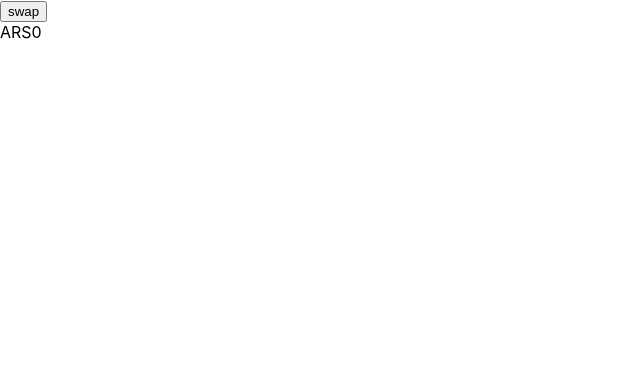
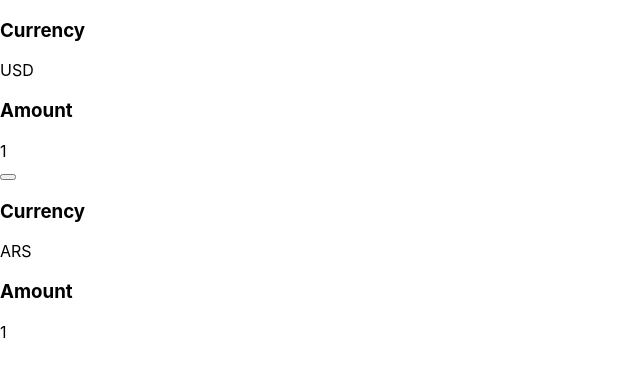
Before and after one commit to hzjqn/cconvert, a React (Create React App) app: page / in a window 1280 px wide. Shown: the top 376 px of the page, without its empty margins (0-640 px from the left). Built offline with nearby package versions, Linux system fonts and the light colour scheme; no server answers.

Commit message:
Started implementing Redux. Swap Currency button works

```diff
--- a/src/App.js
+++ b/src/App.js
@@ -1,5 +1,6 @@
 import React, { Component } from 'react';
 // import ReactDOM from 'react-dom';
+import { connect } from 'react-redux';
 import Card from './component/Card';
 import BaseInput from './component/BaseInput';
 import Button from './component/Button';
@@ -10,77 +11,53 @@ class App extends Component {
 
   constructor(props){
     super(props)
-    this.state = {
-      fetched: false,
-      conversionRates: '',
-      input: {
-        currency: "USD",
-        amount: 0
-      },
-      output: {
-        currency: "ARS",
-        amount: 0
-      }
-    }
-    this.updateBaseInput = this.updateBaseInput.bind(this);
+    this.handleClick = this.handleClick.bind(this);
   }
 
-  componentDidMount(){
-    this.getConversionRates();
-  }
-
-  getConversionRates(){
-    fetch('https://openexchangerates.org/api/latest.json?app_id=0047685b53464ad6b30b648429bf1919')
-      .then((res) => {
-      return res.json();
-      })
-      .then((json) => {
-        this.setState({
-          fetched: true,
-          conversionRates: json.rates,
-          input: this.state.input,
-          output: this.state.input
-        })
-      })
-      .catch((err) => {
-        console.log(err);
-      })
-  }
-
-  swap(){
-    console.log('swap');
-  }
-
-  updateBaseInput(amount, currency) {
-    console.log('updated base input', this.state);
-    if (this.state.input.amount !== amount){
-      this.setState({
-        input: {
-          currency: currency,
-          amount: amount
-        }
-      });
-    }
+  handleClick(){
+    this.props.swapCurrencies();
   }
 
   render() {
-    let baseInput;
-    if(this.state.fetched){
-      baseInput = <BaseInput skeleton={false} currencyOptions={this.state.conversionRates} onChange={this.updateBaseInput}/>
-    } else {
-      baseInput = <BaseInput skeleton={true} currencyOptions={{}}/>
-    }
+    const { input, output } = this.props;
 
     return (
       <div className="App">
         <div className="container">
-          { baseInput }
-          <Button text="swap" onClick={this.swap}/>
-          <Card label={this.state.output.currency} text={this.state.output.amount}/>
+          <div className="input">
+            <h3>Currency</h3>
+            {input.currency}
+            <h3>Amount</h3>
+            {input.amount}
+          </div>
+          <button onClick={this.handleClick}></button>
+          <div className="output">
+            <h3>Currency</h3>
+            {output.currency}
+            <h3>Amount</h3>
+            {output.amount}
+          </div>
         </div>
       </div>
     );
   }
 }
 
-export default App;
+const mapStatesToProps = (state) => {
+  return {
+    input: state.input,
+    output: state.output
+  }
+}
+
+const mapDispatchToProps = (dispatch) => {
+  return {
+    swapCurrencies: () => {
+      dispatch({
+        type: "SWAP_CURRENCIES"
+      });
+    }
+  }
+}
+
+export default connect(mapStatesToProps, mapDispatchToProps)(App);
--- a/src/component/BaseInput/index.jsx
+++ b/src/component/BaseInput/index.jsx
@@ -7,7 +7,7 @@ export default class BaseInput extends Component
         this.state = {
             currencyOptions: this.props.currencyOptions,
             amount: 0,
-            baseCurrency: 'USD'
+            baseCurrency: this.props.selectedCurrency
         };
 
         this.handleCurrencyChange = this.handleCurrencyChange.bind(this);
@@ -62,7 +62,7 @@ export default class BaseInput extends Component
             }
             return (
                 <div className="case-input">
-                <select value="USD" name="baseCurrency" id="baseCurrencySelect" onChange={this.handleCurrencyChange}>
+                    <select defaultValue={this.state.baseCurrency} name="baseCurrency" id="baseCurrencySelect" onChange={this.handleCurrencyChange}>
                         {ops}
                     </select>
                     <input type="number" value={this.state.amount} onChange={this.handleAmountChange}/>
--- a/src/index.js
+++ b/src/index.js
@@ -1,10 +1,19 @@
 import React from 'react';
 import ReactDOM from 'react-dom';
+import { createStore } from 'redux';
+import { Provider } from 'react-redux';
+import rootReducer from './reducers/rootReducer';
 import './index.css';
 import App from './App';
 import * as serviceWorker from './serviceWorker';
 
-ReactDOM.render(<App />, document.getElementById('root'));
+const store = createStore(rootReducer);
+
+ReactDOM.render(
+<Provider store={store}>
+    <App />
+</Provider>,
+document.getElementById('root'));
 
 // If you want your app to work offline and load faster, you can change
 // unregister() to register() below. Note this comes with some pitfalls.
--- /dev/null
+++ b/src/reducers/rootReducer.js
@@ -0,0 +1,28 @@
+let initialState = {
+    input: {
+        currency: "USD",
+        amount: 1
+    },
+    output: {
+        currency: "ARS",
+        amount: 1
+    }
+}
+const rootReducer = (state, action) => {
+    if (state === undefined){
+        state = initialState
+    }
+
+    if (action.type === "SWAP_CURRENCIES") {
+        console.log('swapped currencies')
+        state = {
+            input: state.output,
+            output: state.input
+        }
+    }
+    console.log(state,action);
+
+    return state;
+}
+
+export default rootReducer;
```
Lines whose indentation alone changed are shown as unchanged.
